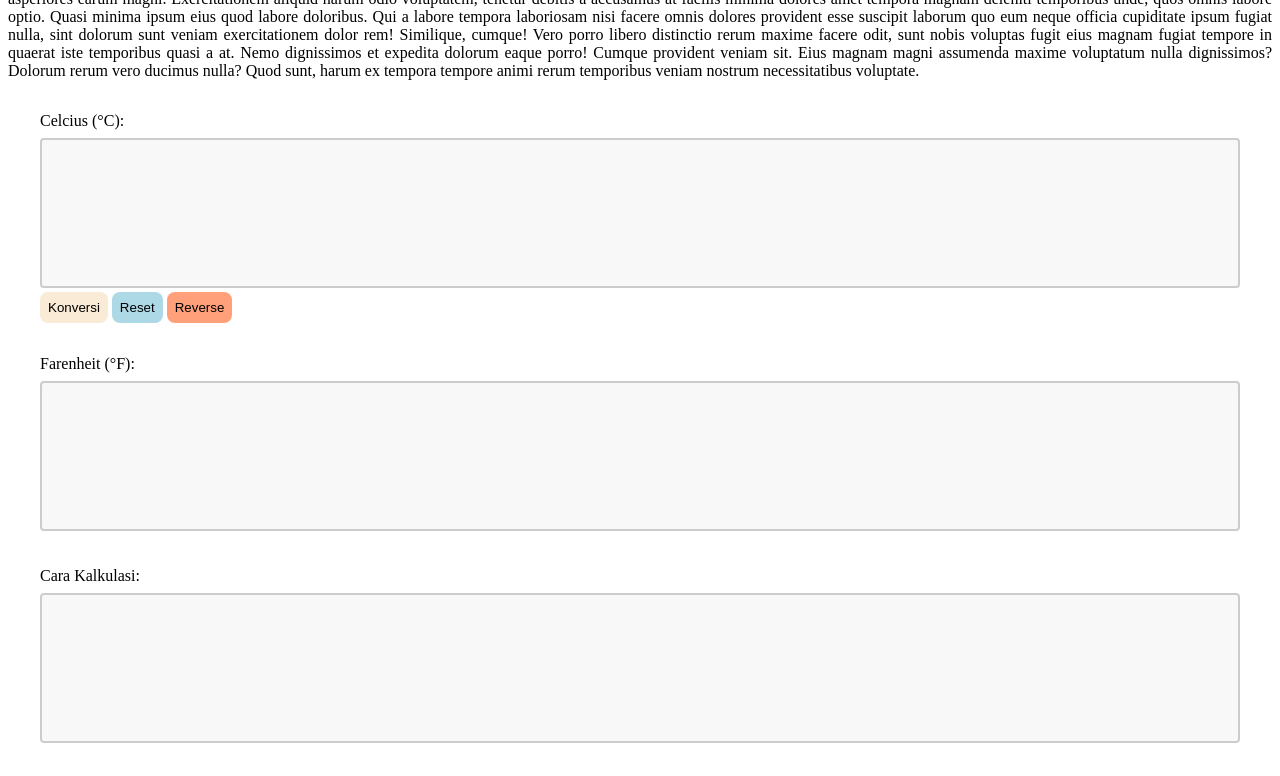
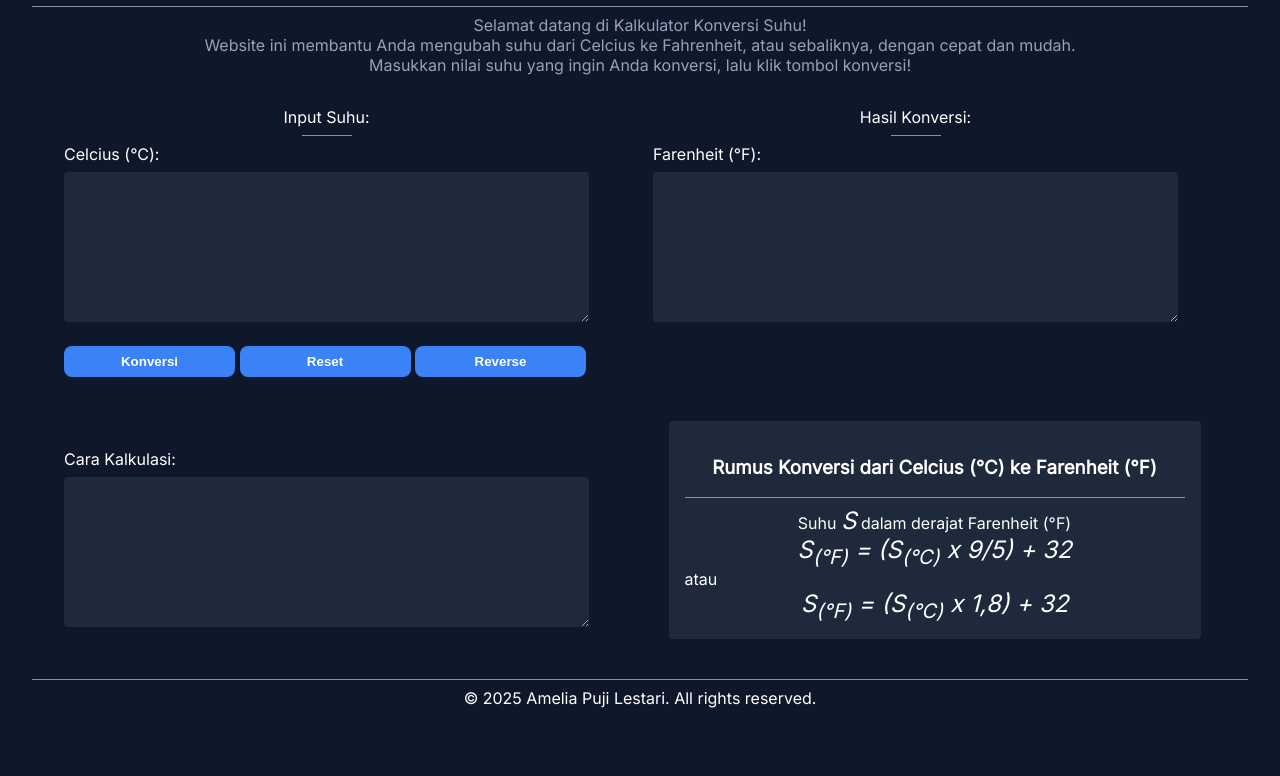
Before and after one commit to revou-fundamental-course/21-apr-25-amelestariii, a plain HTML site: page index.html in a window 1280 px wide. Shown: the part 108-884 px from the top of the page. Drawn offline with Linux system fonts and the light colour scheme.

Commit message:
update css

```diff
--- a/css/style.css
+++ b/css/style.css
@@ -1,7 +1,32 @@
-.body{
-    padding: 32px;
+body {
+    margin: 0;
+    padding: 0;
+    font-family: 'Inter', sans-serif;
+    background-color: #0f172a;
+    color: white;
+    min-height: 100vh; /* ini tetap pakai vh supaya full tinggi layar */
+    padding: 32px; /* dari 2rem => 32px */
+}
+
+hr {
+    border: 0;
+    height: 1px;
+    background-color:#8b949e;
+}
+
+.hr-short {
+    border: 0;
+    height: 1px;
+    width: 50px;
+}
+
+.title {
     text-align: center;
-    font-family: math;
+}
+
+.intro {
+    text-align: center;
+    color: #94a3b8;
 }
 
 p,
@@ -9,26 +34,18 @@ div {
     text-align: justify;
 }
 
-button{
+button {
     border: none;
     padding: 8px;
     border-radius: 8px;
-
+    width: 171px;
+    margin-top: 20px;
+    background-color: #3b82f6;
+    color: white;
+    font-weight: bold;
 }
 
-.bg-1 {
-    background-color: antiquewhite;
-}
-
-.bg-2 {
-    background-color: lightblue ;
-}
-
-.bg-3{
-    background-color: lightsalmon;
-}
-
-.section-content{
+.section-content {
     margin: 32px;
 }
 
@@ -36,19 +53,41 @@ button{
     margin-bottom: 8px;
 }
 
+.section-flex {
+    display: flex;
+}
+
 textarea {
-    width: 100%;
+    width: 525px;
     height: 150px;
     padding: 12px 20px;
     box-sizing: border-box;
-    border: 2px solid #ccc;
     border-radius: 4px;
-    background-color: #f8f8f8;
+    background-color: #1e293b;
+    border: none;
     font-size: 16px;
-    resize: none;
+    resize: vertical;
+    justify-content: center;
+    align-items: center;
 }
 
 .formula {
     font-style: italic;
-    font-size: xx-large;
+    font-size: x-large;
+    text-align: center;
 }
+
+.box-formula {
+    width: 500px;
+    margin: auto;
+    background-color: #1e293b;
+    border-radius: 4px;
+    padding: 16px;
+    text-align: center;
+    margin-bottom: 32px;
+}
+
+footer, p {
+    text-align: center;
+    margin: auto;
+}
--- a/index.html
+++ b/index.html
@@ -4,33 +4,40 @@
 <head>
     <meta charset="UTF-8">
     <meta name="viewport" content="width=device-width, initial-scale=1.0">
-    <title>Website Konversi Suhu - Amel</title>
+    <title>Website Konversi Suhu</title>
 
     <!--CSS External-->
     <link rel="stylesheet" href="css/style.css">
+
+    <!-- Font -->
+    <link href="https://fonts.googleapis.com/css2?family=Inter&display=swap" rel="stylesheet">
+
 </head>
 
 <body>
     <!-- Header Content -->
     <header>
-        <h1>Website Konversi Suhu - Amel</h1>
+        <h1 class="title">Website Konversi Suhu</h1>
     </header>
+
+    <hr />
 
     <!-- Main Content -->
     <main>
         <!-- Intoduction -->
         <section>
             <!-- Dumay Intro -->
-            <p>Lorem ipsum dolor sit amet consectetur adipisicing elit. Dolorum cumque quam ratione labore beatae laborum illum ab non ad praesentium esse, impedit maxime laudantium expedita. Ex eaque asperiores earum magni.
-            Exercitationem aliquid harum odio voluptatem, tenetur debitis a accusamus at facilis minima dolores amet tempora magnam deleniti temporibus unde, quos omnis labore optio. Quasi minima ipsum eius quod labore doloribus.
-            Qui a labore tempora laboriosam nisi facere omnis dolores provident esse suscipit laborum quo eum neque officia cupiditate ipsum fugiat nulla, sint dolorum sunt veniam exercitationem dolor rem! Similique, cumque!
-            Vero porro libero distinctio rerum maxime facere odit, sunt nobis voluptas fugit eius magnam fugiat tempore in quaerat iste temporibus quasi a at. Nemo dignissimos et expedita dolorum eaque porro!
-            Cumque provident veniam sit. Eius magnam magni assumenda maxime voluptatum nulla dignissimos? Dolorum rerum vero ducimus nulla? Quod sunt, harum ex tempora tempore animi rerum temporibus veniam nostrum necessitatibus voluptate.</p>
+            <p class="intro">Selamat datang di Kalkulator Konversi Suhu!</p>
+            <p class="intro">Website ini membantu Anda mengubah suhu dari Celcius ke Fahrenheit, atau sebaliknya, dengan cepat dan mudah.</p>
+            <p class="intro">Masukkan nilai suhu yang ingin Anda konversi, lalu klik tombol konversi!</p>
         </section>
 
+         <section class="section-flex">
              <!-- Form Konversi Suhu -->
             <form class="section-content">
                 <div class="section-item" >
+                    <p>Input Suhu:</p>
+                    <hr class="hr-short" />
                     <label for="konversi-input">Celcius (&deg;C):</label>
                 </div>
 
@@ -49,6 +56,8 @@
             <!-- Hasil Konversi Suhu -->
             <section class="section-content">
                 <div class="section-item">
+                    <p>Hasil Konversi:</p>
+                    <hr class="hr-short" />
                     <label for="result-input">Farenheit (&deg;F):</label>
                 </div>
 
@@ -56,7 +65,10 @@
                     <textarea id="result-input" readonly></textarea>
                 </div>
             </section>
+         </section>
 
+
+        <section class="section-flex">
             <!-- Penjelasan -->
             <section class="section-content">
                 <div class="section-item">
@@ -69,9 +81,9 @@
             </section>
 
             <!-- Informasi Tambahan -->
-        <section>
+            <section class="box-formula">
                 <header>
-                <h1>Cara Konversi dari Celcius (&deg;C) ke Farenheit (&deg;F)</h1>
+                    <h1>Rumus Konversi dari Celcius (&deg;C) ke Farenheit (&deg;F)</h1>
                 </header>
 
                 <hr />
@@ -94,13 +106,19 @@
                     </div>
                 </article>
             </section>
+        </section>
     </main>
+
+    <hr />
 
     <!-- Footer Content -->
     <footer>
         <p>&copy; 2025 Amelia Puji Lestari. All rights reserved.</p>
     </footer>
 
+    <!-- Javascript External -->
+    <script></script>
+
 </body>
 
 </html>
```
Lines whose indentation alone changed are shown as unchanged.
